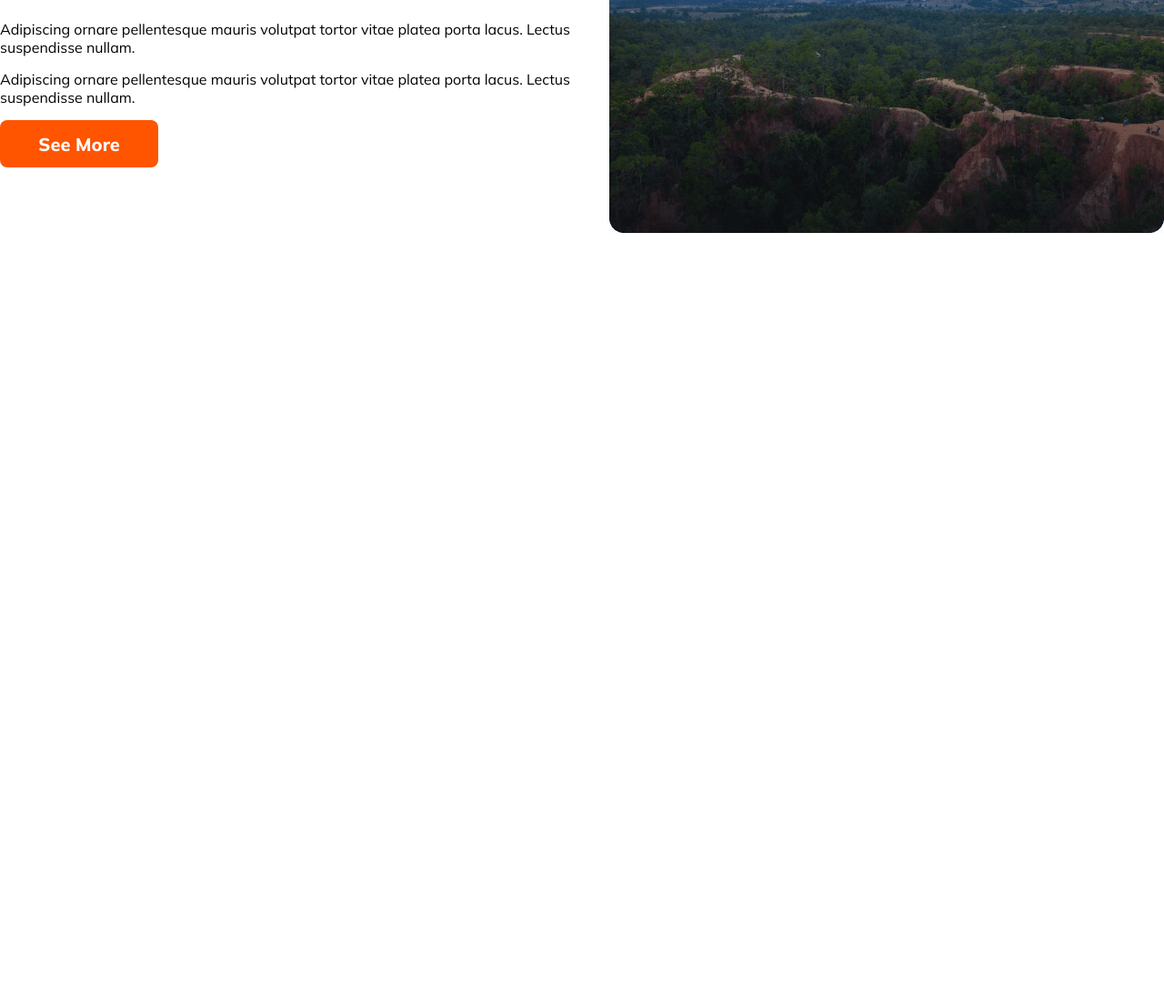
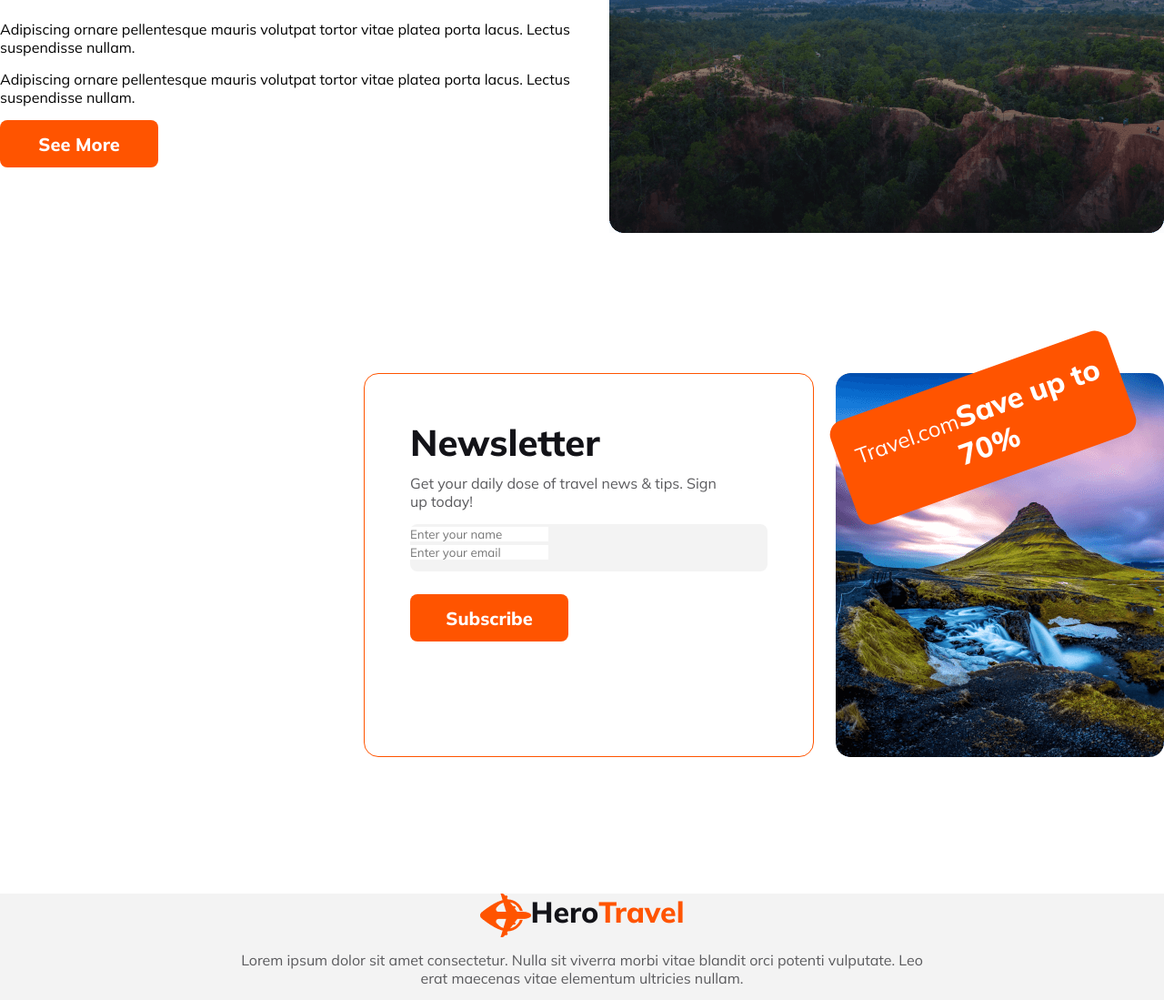
Before and after one commit to arhamchowdhury1218/b9-a2, a plain HTML site: page index.html in a window 1280 px wide. Shown: the part 2591-3690 px from the top of the page at 91% size. Before the commit the page ends 2851 px from the top, so only its background shows below. Drawn offline with Linux system fonts and the light colour scheme.

Commit message:
footer section done

```diff
--- a/index.html
+++ b/index.html
@@ -12,6 +12,8 @@
     <link
         href="https://fonts.googleapis.com/css2?family=Mulish:ital,wght@0,200;0,300;0,400;0,500;0,600;0,700;0,800;0,900;0,1000;1,200;1,400;1,700;1,800;1,900&display=swap"
         rel="stylesheet">
+
+    <script src="https://kit.fontawesome.com/850473fa1c.js" crossorigin="anonymous"></script>
 </head>
 
 <body>
@@ -57,17 +59,18 @@
                 <h1 class="common-title">Our Popular Tours</h1>
                 <br>
 
-                <h5 class="common-description">Dolor sit amet consectetur. Diam volutpat neque habitasse pharetra odio sit massa. Sodales dictumst
+                <h5 class="common-description">Dolor sit amet consectetur. Diam volutpat neque habitasse pharetra odio
+                    sit massa. Sodales dictumst
                     nec nibh pellentesque.</h5>
-                    <br>
+                <br>
 
                 <ul class="common-description">
                     <li>Tempus euismod lacus mauris dignissim quis in ultrices. Magna nullam odio neque diam. Sociis
                         erat at .</li>
-                        <br>
+                    <br>
                     <li>Adipiscing ornare pellentesque mauris volutpat tortor vitae platea porta lacus. Lectus
                         suspendisse nullam.</li>
-                        <br>
+                    <br>
                     <li> Accumsan eget et turpis praesent lorem egestas enim elit bibendum. Risus at in.</li>
                 </ul>
 
@@ -96,7 +99,8 @@
             <div class="Choose-us">
 
                 <h3 class="common-title">Choose Your Destination</h3>
-                <p class="common-description">Dolor sit amet consectetur. Diam volutpat neque habitasse pharetra odio sit massa. Sodales dictumst nec nibh pellentesque.</p>
+                <p class="common-description">Dolor sit amet consectetur. Diam volutpat neque habitasse pharetra odio
+                    sit massa. Sodales dictumst nec nibh pellentesque.</p>
 
             </div>
 
@@ -104,12 +108,16 @@
 
                 <div class="handpicked-hotels">
                     <h4 class="handpicked-hotels-title">Handpicked Hotels</h4>
-                    <p class="popular-description">Amet consectetur. Vulputate commodo felis molestie risus  ornare nulla amet et. Libero commodo sagittis dignissim adipiscing quis. Habitant adipiscing risus natoque aliquet. </p>
+                    <p class="popular-description">Amet consectetur. Vulputate commodo felis molestie risus ornare nulla
+                        amet et. Libero commodo sagittis dignissim adipiscing quis. Habitant adipiscing risus natoque
+                        aliquet. </p>
                 </div>
 
                 <div class="world-class-service">
                     <h4 class="world-class-title">World Class Service</h4>
-                    <p class="popular-description">Amet consectetur. Vulputate commodo felis molestie risus  ornare nulla amet et. Libero commodo sagittis dignissim adipiscing quis. Habitant adipiscing risus natoque aliquet. </p>
+                    <p class="popular-description">Amet consectetur. Vulputate commodo felis molestie risus ornare nulla
+                        amet et. Libero commodo sagittis dignissim adipiscing quis. Habitant adipiscing risus natoque
+                        aliquet. </p>
 
                 </div>
 
@@ -119,7 +127,9 @@
 
                 <h4 class="handpicked-hotels-title">Best Price Guarantee</h4>
 
-                <p class="popular-description">Amet consectetur. Vulputate commodo felis molestie risus  ornare nulla amet et. Libero commodo sagittis dignissim adipiscing quis. Habitant adipiscing risus natoque aliquet. </p>
+                <p class="popular-description">Amet consectetur. Vulputate commodo felis molestie risus ornare nulla
+                    amet et. Libero commodo sagittis dignissim adipiscing quis. Habitant adipiscing risus natoque
+                    aliquet. </p>
 
             </div>
 
@@ -131,10 +141,13 @@
             <div class="simple-perfect">
 
                 <h1 class="common-title">A Simple Perfect Place To Get Lost</h1>
-                <p class="simple-perfect-description">Amet consectetur. Vulputate commodo felis molestie risus  ornare nulla amet et. Libero commodo sagittis dignissim adipiscing quis. </p>
+                <p class="simple-perfect-description">Amet consectetur. Vulputate commodo felis molestie risus ornare
+                    nulla amet et. Libero commodo sagittis dignissim adipiscing quis. </p>
                 <ul>
-                    <li>Adipiscing ornare pellentesque mauris volutpat tortor vitae platea porta lacus. Lectus suspendisse nullam.</li>
-                    <li>Adipiscing ornare pellentesque mauris volutpat tortor vitae platea porta lacus. Lectus suspendisse nullam.</li>
+                    <li>Adipiscing ornare pellentesque mauris volutpat tortor vitae platea porta lacus. Lectus
+                        suspendisse nullam.</li>
+                    <li>Adipiscing ornare pellentesque mauris volutpat tortor vitae platea porta lacus. Lectus
+                        suspendisse nullam.</li>
                 </ul>
                 <button class="primary-button">See More</button>
 
@@ -146,8 +159,32 @@
 
             </div>
 
+        </section>
+
+        <!-- Newsletter -->
+
+        <section class="newsletter">
+
+            <div class="newsletter-title">
+
+                <h2 class="common-title">Newsletter</h2>
+                <h4 class="newsletter-description">Get your daily dose of travel news & tips. Sign up today!</h4>
+                <div class="newsletter-input-box">
+
+                    <input class="input-buttons" type="text" placeholder="Enter your name">
+                    <br>
+                    <input class="input-buttons" type="text" placeholder="Enter your email">
+                </div>
 
 
+                <button class="primary-button">Subscribe</button>
+            </div>
+
+            <div class="newsletter-image">
+
+                <button class="newsletter-button"><span class="travel-newsletter">Travel.com</span><span
+                        class="save-newsletter">Save up to 70%</span></button>
+            </div>
 
         </section>
 
@@ -155,6 +192,42 @@
 
     <footer>
 
+        <div class="hero-travel-main">
+            <div class="hero-travel">
+
+                <img src="/Images/Group 40071 (2).png" alt="">
+
+                <h3><span class="hero-travel-title">Hero</span><span class="hero-title">Travel</span> </h3>
+
+            </div>
+
+            <div class="hero-travel-paragraph">
+
+                <p>Lorem ipsum dolor sit amet consectetur. Nulla sit viverra morbi vitae
+                    blandit
+                    orci potenti vulputate. Leo erat maecenas vitae elementum ultricies nullam. </p>
+
+            </div>
+
+
+            <div class="icons">
+                <i class="fa-brands fa-twitter"></i>
+                <i class="fa-brands fa-facebook"></i>
+                <i class="fa-brands fa-instagram"></i>
+                <i class="fa-brands fa-github"></i>
+            </div>
+
+        </div>
+
+        <hr class="horizontal-line">
+
+
+
+
+
+
+
+
 
     </footer>
 
--- a/styles/styles.css
+++ b/styles/styles.css
@@ -246,7 +246,147 @@
 }
 
 
+/* Newsletter */
 
+.newsletter {
+
+    display: flex;
+    max-width: 1440px;
+    gap: 24px;
+    margin-top: 150px;
+
+}
+
+.newsletter-title {
+
+
+    border-radius: 16px;
+    border: 1px solid #FF5400;
+    margin-left: 400px;
+    padding: 50px;
+}
+
+.newsletter-description {
+
+    color: #5A5A5D;
+    width: 350px;
+    font-size: 16px;
+    font-weight: 400;
+    margin-top: 10px;
+    margin-bottom: 15px;
+
+}
+
+
+.newsletter-input-box {
+
+    margin-bottom: 25px;
+}
+
+.newsletter-input-box {
+
+    width: 393px;
+    height: 52px;
+    border-radius: 8px;
+    background: rgba(19, 19, 24, 0.05);
+}
+
+.newsletter-image {
+
+    background-image: url('/Images/Rectangle\ 12.png');
+    width: 672px;
+    height: 422px;
+    border-radius: 16px;
+
+}
+
+.newsletter-button {
+
+    width: 324px;
+    height: 120px;
+    transform: rotate(-19.628deg);
+    border-radius: 16px;
+    background: #FF5400;
+    text-align: center;
+
+}
+
+.travel-newsletter {
+
+    color: #FFF;
+    text-align: center;
+    font-size: 24px;
+    font-weight: 400;
+
+}
+
+.save-newsletter {
+
+    color: #FFF;
+    font-size: 32px;
+    font-weight: 800;
+}
+
+/* Footer Section */
+
+
+footer {
+
+    margin-top: 150px;
+    /* width: 1440px; */
+    background: rgba(19, 19, 24, 0.05);
+}
+
+
+.hero-travel {
+
+    display: flex;
+    justify-content: center;
+    /* align-items: center; */
+}
+
+.hero-travel-title {
+
+    color: var(--Dark-01, #131318);
+    font-size: 32px;
+    font-weight: 800;
+
+}
+
+.hero-title {
+
+    color: #FF5400;
+    font-size: 32px;
+    font-weight: 800;
+}
+
+.hero-travel-paragraph {
+
+    color: #5A5A5D;
+    width: 769px;
+    text-align: center;
+    font-size: 16px;
+    font-weight: 400;
+    margin-left: auto;
+    margin-right: auto;
+    margin-top: 15px;
+
+}
+
+.hero-travel-main {
+
+    /* display: flex;
+    flex-direction: column;
+    justify-content: center; */
+}
+
+.icons {
+
+    margin-top: 20px;
+    display: flex;
+    justify-content: center;
+    gap: 25px;
+}
 
 
 
@@ -256,6 +396,7 @@
 
         flex-direction: column;
 
+
     }
 
 }
```
Also changed, not shown: Images/Rectangle 12.png (renamed from Images/Rectangle 8 (1).png).
